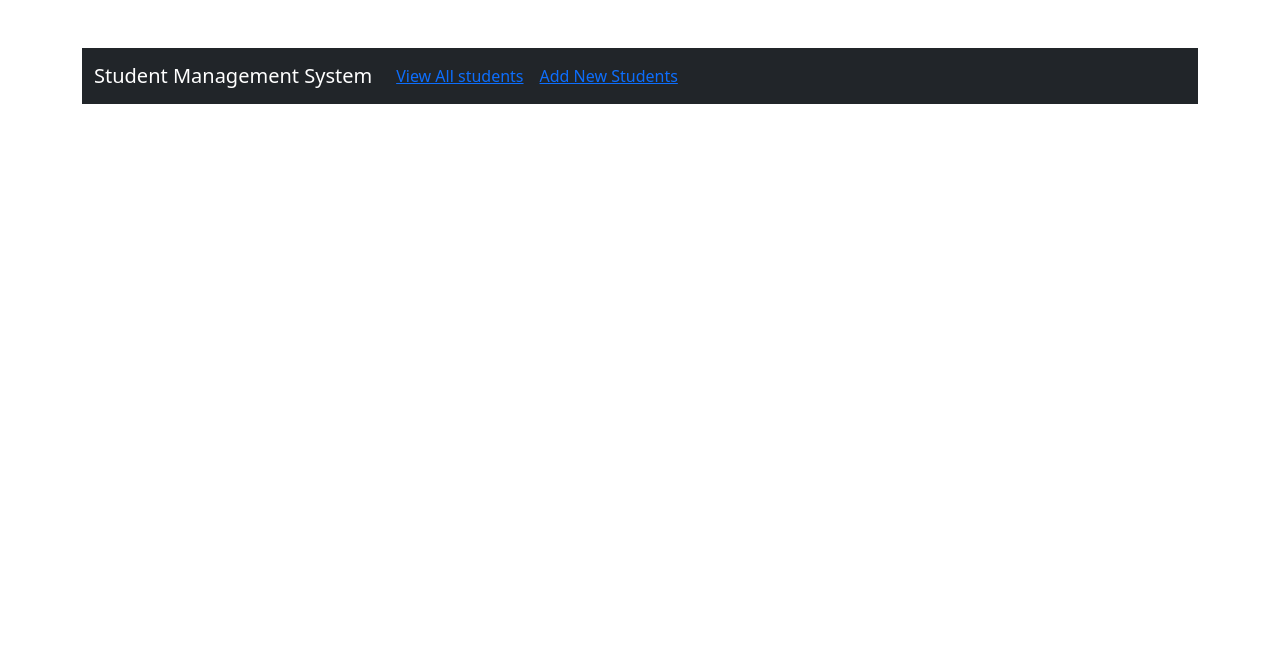
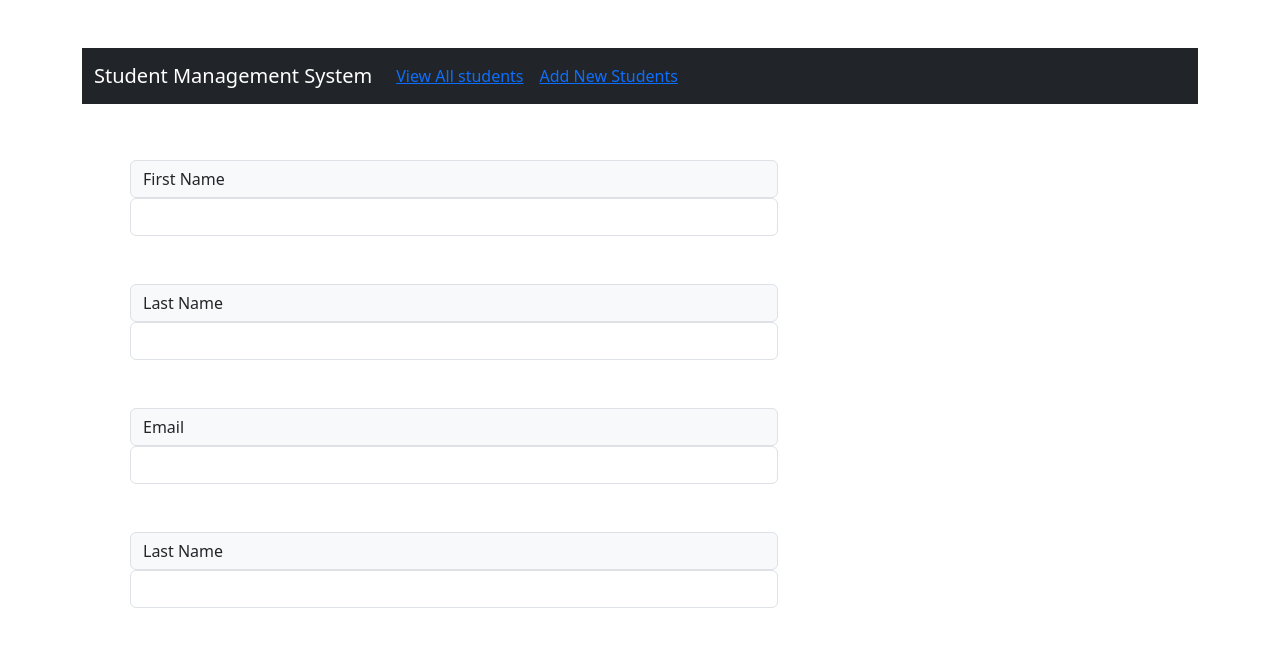
Before and after one commit to StudentManagementSystem-DS/student-management-frontend, a React (Create React App) app: page /add-students in a window 1280 px wide. Shown: the top 646 px of the page. Built offline with nearby package versions, Linux system fonts and the light colour scheme.

Commit message:
add: AddStudent route in App component

```diff
--- a/src/App.js
+++ b/src/App.js
@@ -5,6 +5,7 @@ import StudentsView from './component/student/StudentView';
 import NavBar from "./component/common/NavBar";
 import { BrowserRouter as Router, Routes, Route } from "react-router-dom";
 import Home from "./Home";
+import AddStudent from "./component/student/AddStudent";
 
 function App() {
   return (
@@ -15,6 +16,7 @@ function App() {
             <Routes>
               <Route exact path="/" element={<Home/>}></Route>
               <Route exact path="/view-students" element={<StudentsView/>}></Route>
+              <Route exact path="/add-students" element={<AddStudent/>}></Route>
             </Routes>
         </div>
       </Router>
```
